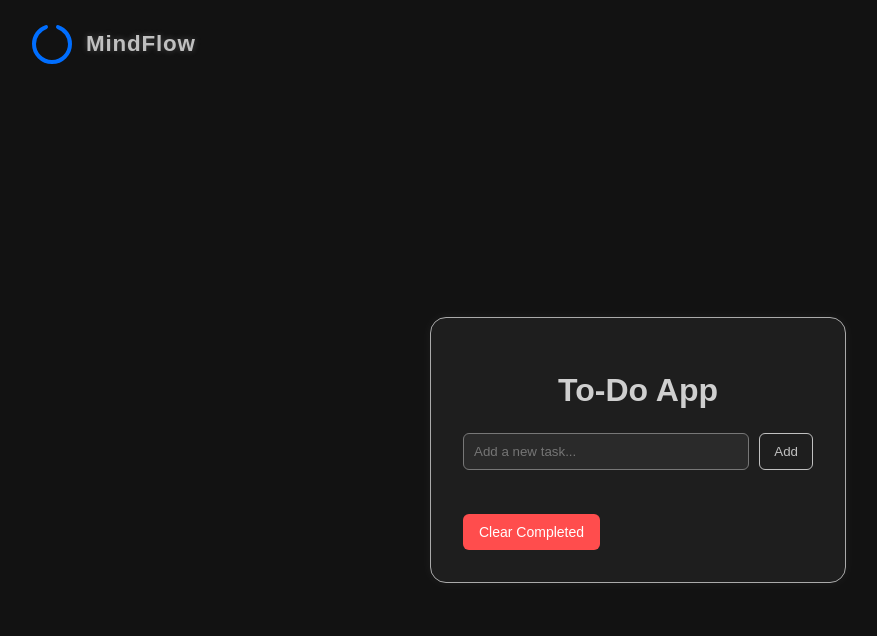
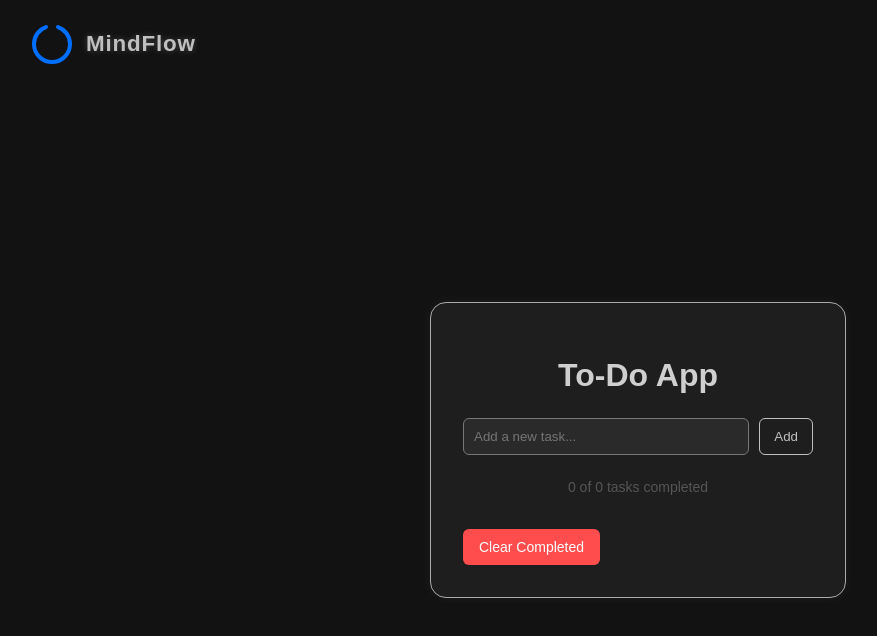
Before and after one commit to piyushdev04/MindFlow, a React (Vite) app: page / in a window 1280 px wide. Shown: the top 636 px of the page, without its empty margins (2-879 px from the left). Built offline with nearby package versions, Linux system fonts and the light colour scheme.

Commit message:
added task counter

```diff
--- a/src/App.css
+++ b/src/App.css
@@ -143,3 +143,10 @@ button:hover {
 .clear-btn:hover {
     background-color: #e60000;
 }
+
+.task-counter {
+    margin-top: 15px;
+    font-size: 14px;
+    color: #555;
+    text-align: center;
+}
--- a/src/App.jsx
+++ b/src/App.jsx
@@ -53,6 +53,9 @@ export default function App() {
     setTasks(tasks.filter(task => !task.completed));
   };
 
+  const completedCount = tasks.filter(t => t.completed).length;
+  const totalCount = tasks.length;
+
   return (
     <>
       <header className="global-header">
@@ -85,6 +88,10 @@ export default function App() {
           ))}
         </ul>
 
+        <p className="task-counter">
+          {completedCount} of {totalCount} tasks completed
+        </p>
+
         <button className="clear-btn" onClick={clearCompleted}>
           Clear Completed
         </button>
```
